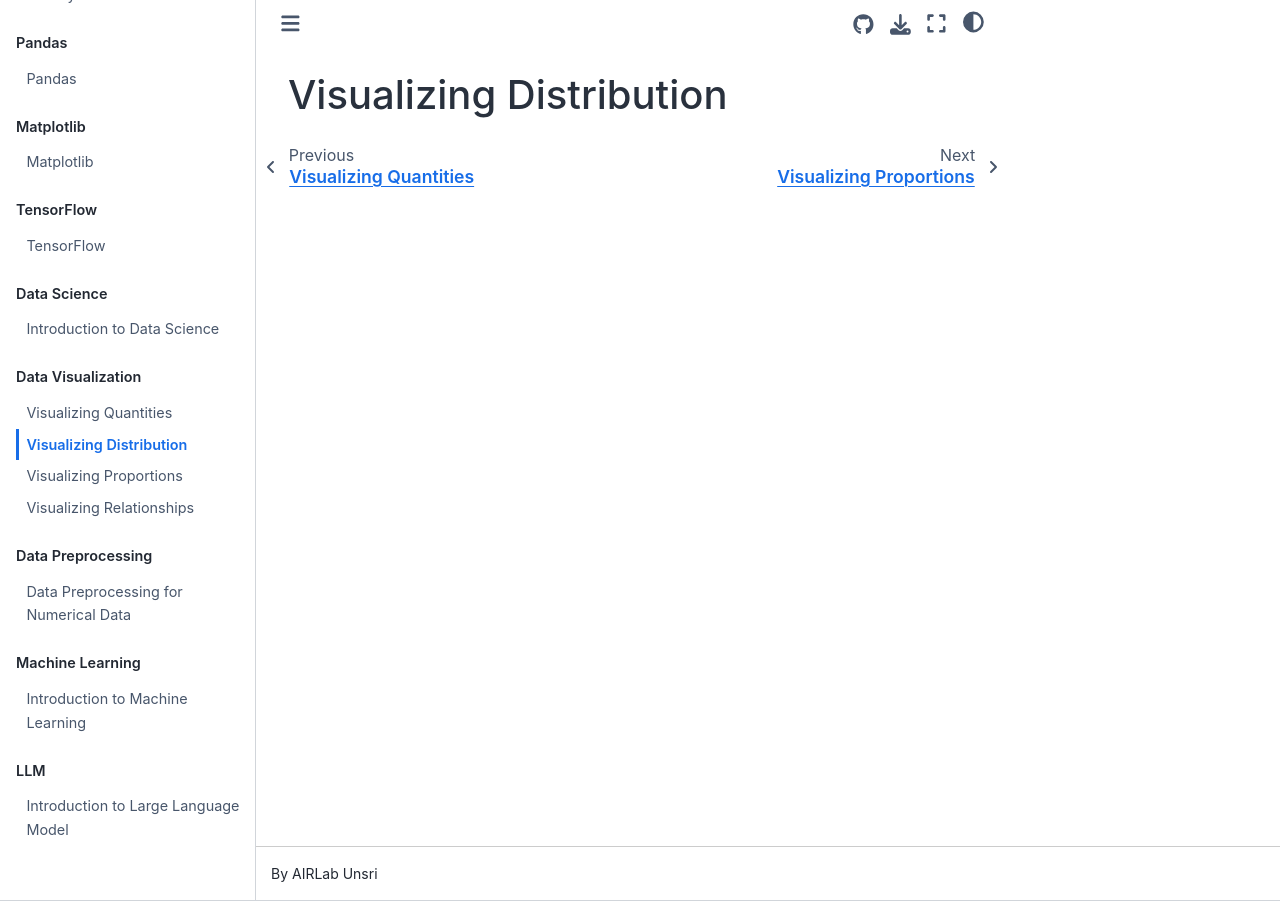
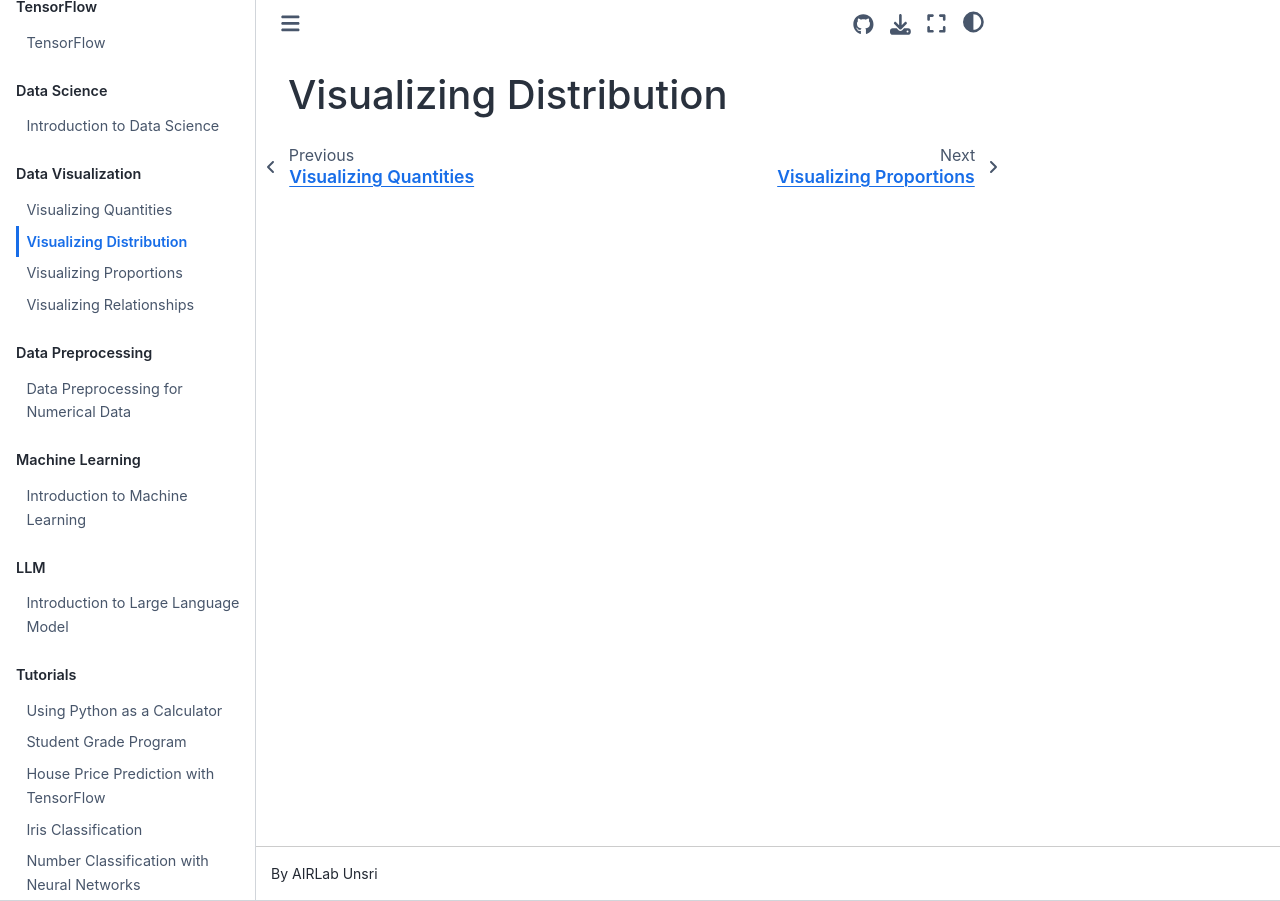
Before and after one commit to airlab-unsri/applied-python-training, a Jupyter Book: the page built from docs/data_visualization/visualizing_distribution.md, in a window 1280 px wide. Built offline with Jupyter Book 1.0.4 settings and Sphinx 7.4.7 and the Sphinx Book theme 1.1.4, drawn with Linux system fonts in a browser that asks for light colours; pages that are not in the unit, such as notebooks, are missing from menus.

Commit message:
wip: add more tutorials titles

```diff
--- a/docs/_config.yml
+++ b/docs/_config.yml
@@ -3,7 +3,6 @@
 
 title: Applied Python Training
 author: AIRLab Unsri
-copyright: 2024
 logo: images/logo.png
 
 # Force re-execution of notebooks on each build.
--- a/docs/_toc.yml
+++ b/docs/_toc.yml
@@ -50,3 +50,11 @@ parts:
   - caption: LLM
     chapters:
       - file: llm/intro_to_llm
+  - caption: Tutorials
+    chapters:
+      - file: tutorials/calculator
+      - file: tutorials/student_grade
+      - file: tutorials/house_price_prediction
+      - file: tutorials/iris_classification
+      - file: tutorials/number_classification
+      - file: tutorials/openai_api
--- /dev/null
+++ b/docs/tutorials/calculator.md
@@ -0,0 +1 @@
+# Using Python as a Calculator
--- /dev/null
+++ b/docs/tutorials/house_price_prediction.md
@@ -0,0 +1 @@
+# House Price Prediction with TensorFlow
--- /dev/null
+++ b/docs/tutorials/number_classification.md
@@ -0,0 +1 @@
+# Number Classification with Neural Networks
--- /dev/null
+++ b/docs/tutorials/openai_api.md
@@ -0,0 +1 @@
+# Integration with OpenAI API
--- /dev/null
+++ b/docs/tutorials/student_grade.md
@@ -0,0 +1 @@
+# Student Grade Program
```
Also changed, not shown: docs/intro.md (+14 -0 lines), docs/tutorials/iris_classification.md (added, +1 -0 lines).
